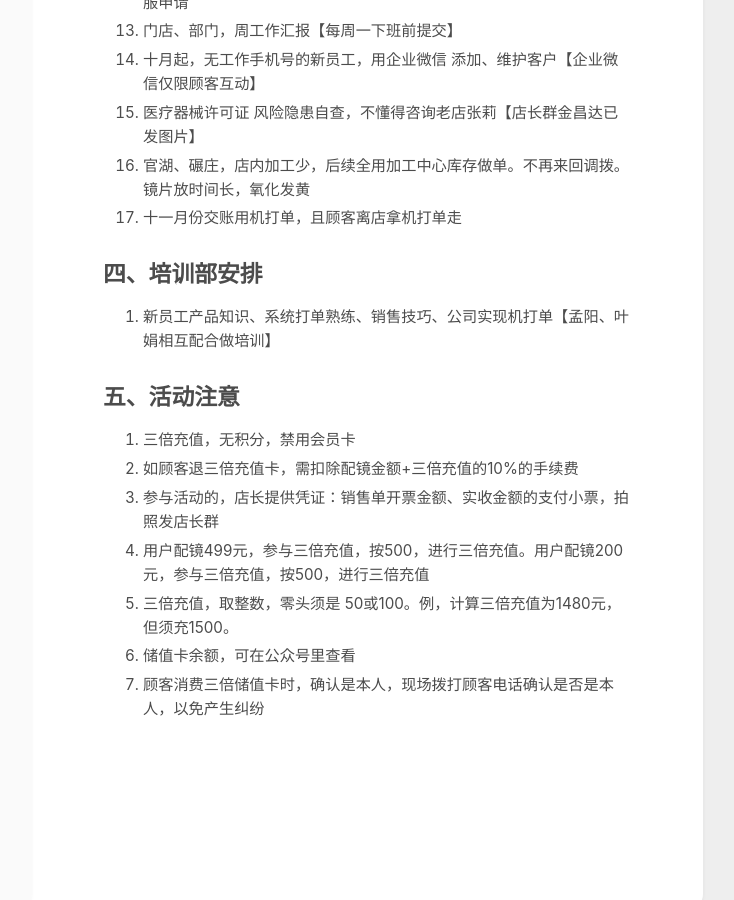
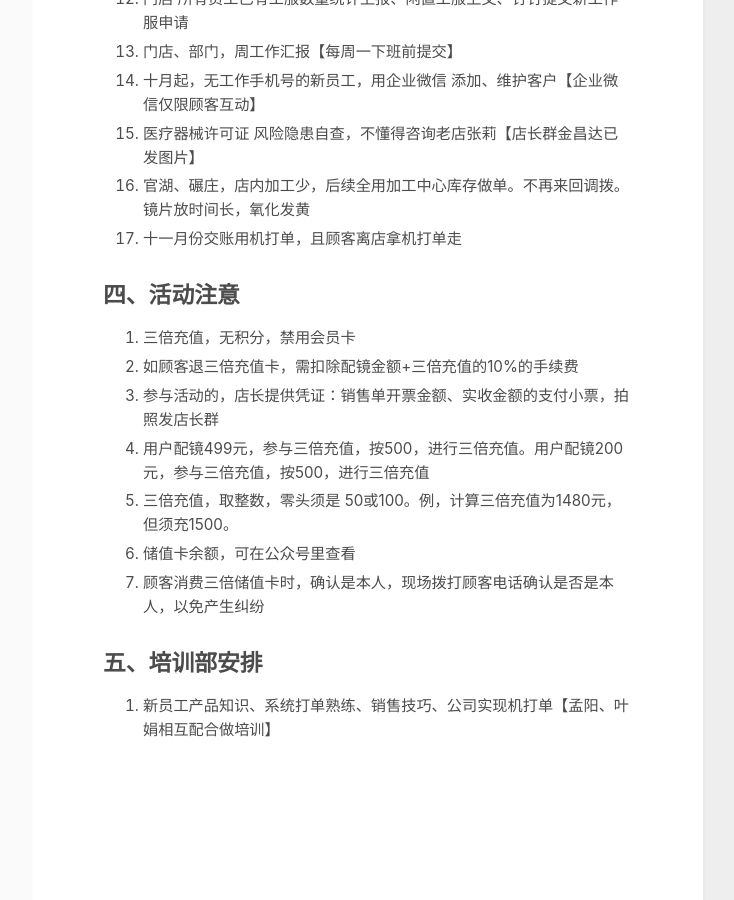
Before and after one commit to cuihuanhuan/srm, a Jekyll site: the page built from _posts/2022-09-26-220926.md, in a window 1280 px wide and 900 px high, scrolled down 1155 px. Shown: the whole window, without its empty margins (417-1151 px from the left). Built offline with Jekyll 4.4.1, drawn with Linux system fonts in a browser that asks for light colours; part of the change alters nothing that is shown.

Commit message:
Update 2022-09-26-220926.md

```diff
--- a/_posts/2022-09-26-220926.md
+++ b/_posts/2022-09-26-220926.md
@@ -14,7 +14,9 @@ category: Store
 
 ## 二、加工部注意
 1. 保证质量的前提下，提高加工速度【据观察，忙碌时，机器也有停的情况。例，第一副镜片镜架安装好后，第二副才上机】
+
 2. 最新配送时间表【市区配送、乡镇发货、老店要货、工作日、周六日、30分钟加急、学生上课时间点、加工师能否在配送节点将该时间节点前的眼镜加工完】，见正式文件
+
 3. 配送注意送货顺序（例，明德加急眼镜已做好，一小时未送到，因为配送员去六中拿眼镜了）
 
 
@@ -37,10 +39,9 @@ category: Store
 16. 官湖、碾庄，店内加工少，后续全用加工中心库存做单。不再来回调拨。镜片放时间长，氧化发黄
 17. 十一月份交账用机打单，且顾客离店拿机打单走
 
-## 四、培训部安排
-1. 新员工产品知识、系统打单熟练、销售技巧、公司实现机打单【孟阳、叶娟相互配合做培训】
 
-## 五、活动注意
+
+## 四、活动注意
 1. 三倍充值，无积分，禁用会员卡
 2. 如顾客退三倍充值卡，需扣除配镜金额+三倍充值的10%的手续费
 3. 参与活动的，店长提供凭证：销售单开票金额、实收金额的支付小票，拍照发店长群
@@ -48,3 +49,8 @@ category: Store
 5. 三倍充值，取整数，零头须是 50或100。例，计算三倍充值为1480元，但须充1500。
 6. 储值卡余额，可在公众号里查看
 7. 顾客消费三倍储值卡时，确认是本人，现场拨打顾客电话确认是否是本人，以免产生纠纷
+
+
+
+## 五、培训部安排
+1. 新员工产品知识、系统打单熟练、销售技巧、公司实现机打单【孟阳、叶娟相互配合做培训】
```
